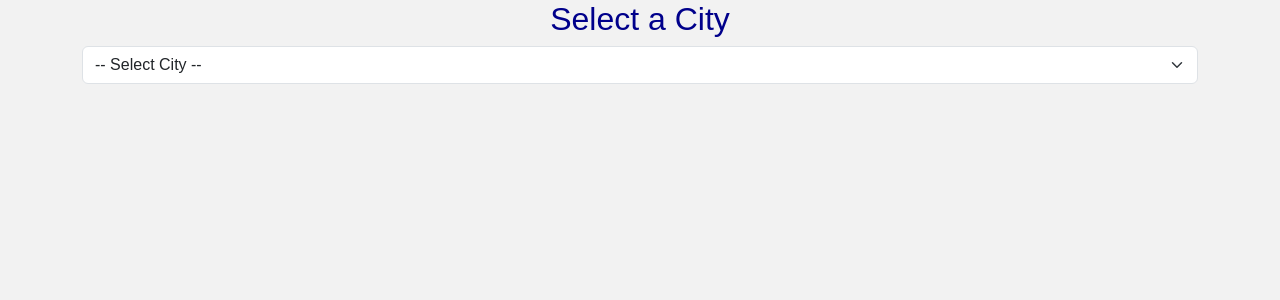
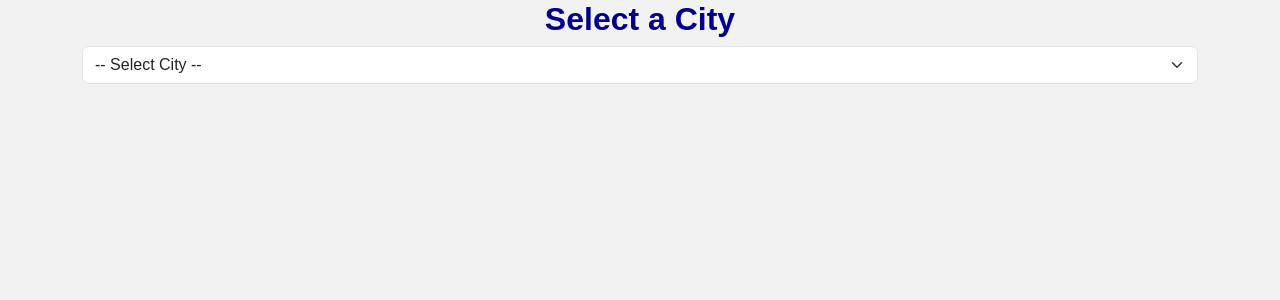
Before and after one commit to devaj241235co-sys/basic-github-setup, a PHP site: page / in a window 1280 px wide. Shown: the top 300 px of the page. Run offline with PHP 8.4, Linux system fonts and the light colour scheme.

Commit message:
Update style.css

```diff
--- a/Experiment-02-City-Monument/style.css
+++ b/Experiment-02-City-Monument/style.css
@@ -5,14 +5,11 @@ text-align: center;
 }
 h2 {
 color: darkblue;
-}
-select {
-padding: 5px;
-font-size: 16px;
+font-weight: bold;
 }
 #result {
 margin-top: 20px;
 color: darkgreen;
-font-size: 20px;
+font-size: 22px;
 font-weight: bold;
 }
```
